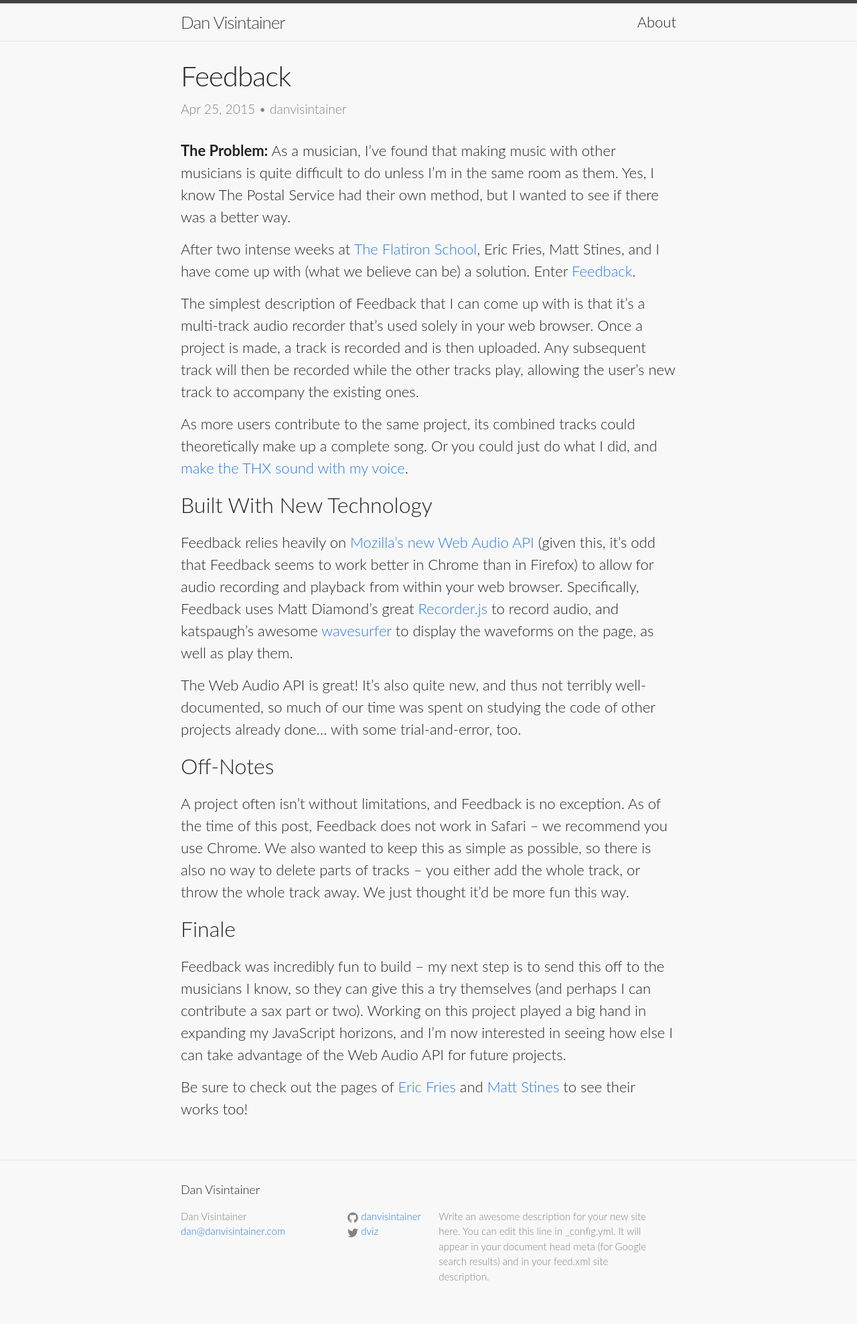
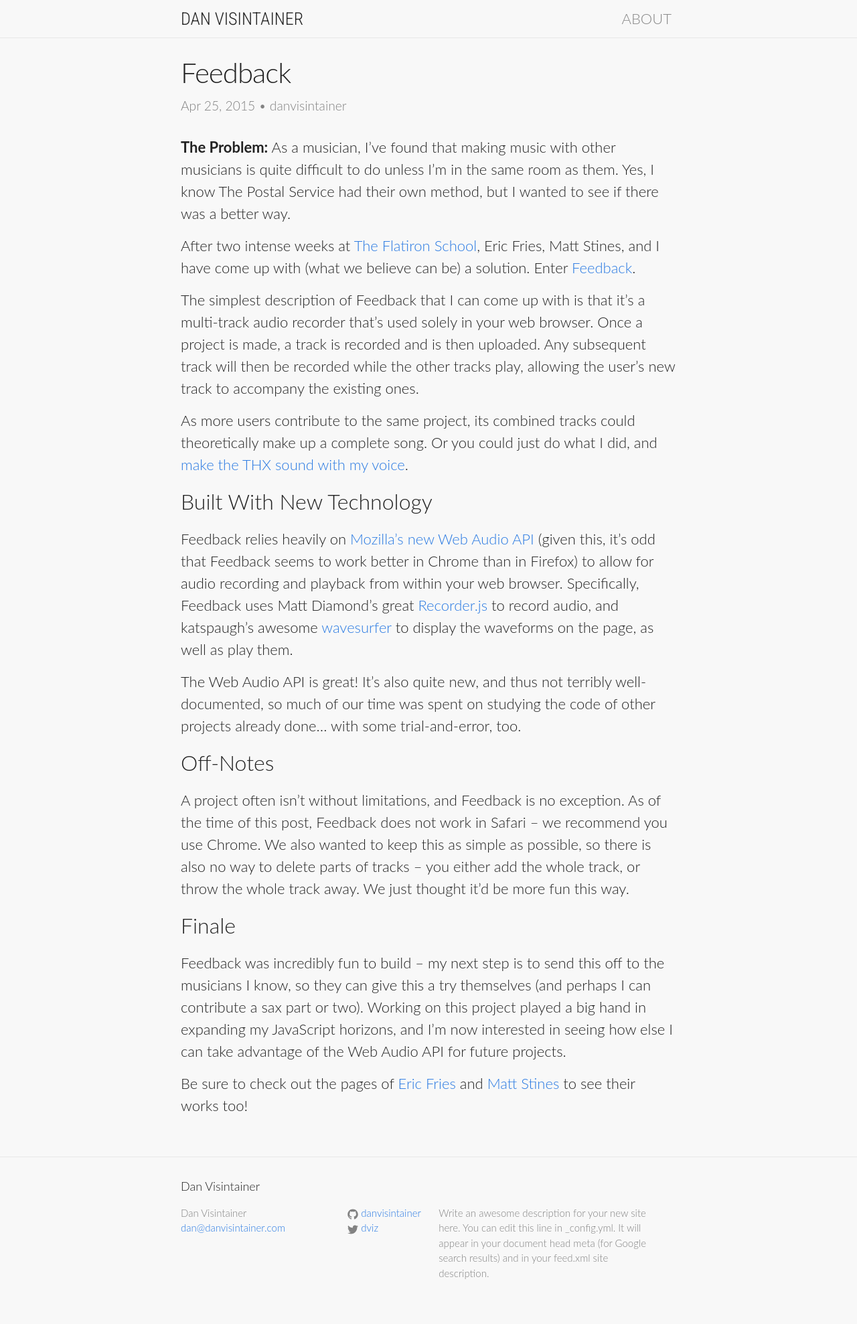
Before and after one commit to danvisintainer/jekyll-danvisintainer, a Jekyll site: the page built from _posts/2015-04-25-feedback.md, in a window 1280 px wide. Shown: the whole page at 67% size. Built offline with Jekyll 4.4.1, drawn with Linux system fonts in a browser that asks for light colours.

Commit message:
refine header and layouts

```diff
--- a/_includes/header.html
+++ b/_includes/header.html
@@ -5,18 +5,10 @@
         <a class="site-title" href="{{ site.baseurl }}/">{{ site.title }}</a>
 
         <nav class="site-nav">
-      <a href="#" class="menu-icon">
-        <svg viewBox="0 0 18 15">
-          <path fill="#424242" d="M18,1.484c0,0.82-0.665,1.484-1.484,1.484H1.484C0.665,2.969,0,2.304,0,1.484l0,0C0,0.665,0.665,0,1.484,0 h15.031C17.335,0,18,0.665,18,1.484L18,1.484z"/>
-          <path fill="#424242" d="M18,7.516C18,8.335,17.335,9,16.516,9H1.484C0.665,9,0,8.335,0,7.516l0,0c0-0.82,0.665-1.484,1.484-1.484 h15.031C17.335,6.031,18,6.696,18,7.516L18,7.516z"/>
-          <path fill="#424242" d="M18,13.516C18,14.335,17.335,15,16.516,15H1.484C0.665,15,0,14.335,0,13.516l0,0 c0-0.82,0.665-1.484,1.484-1.484h15.031C17.335,12.031,18,12.696,18,13.516L18,13.516z"/>
-        </svg>
-      </a>
-
-      <div class="trigger">
+            <div class="header-links">
                 {% for page in site.pages %}
                     {% if page.title %}
-          <a class="page-link" href="{{ page.url | prepend: site.baseurl }}">{{ page.title }}</a>
+                        <span class="header-link"><a class="page-link" href="{{ page.url | prepend: site.baseurl }}">{{ page.title }}</a></span>
                     {% endif %}
                 {% endfor %}
             </div>
--- a/_sass/_index.scss
+++ b/_sass/_index.scss
@@ -19,6 +19,11 @@
         font-weight: bold;
         a {
             color: #888;
+
+            &:hover {
+                color: $text-color;
+                text-decoration: none;
+            }
         }
 
         .header-link {
--- a/_sass/_layout.scss
+++ b/_sass/_layout.scss
@@ -2,24 +2,20 @@
  * Site header
  */
 .site-header {
-    border-top: 5px solid $grey-color-dark;
     border-bottom: 1px solid $grey-color-light;
     min-height: 56px;
-
-    // Positioning context for the mobile navigation icon
-    position: relative;
-}
+    text-transform: uppercase;
 
     .site-title {
+        font-family: $logo-font-family;
         font-size: 26px;
         line-height: 56px;
-    letter-spacing: -1px;
         margin-bottom: 0;
         float: left;
+        color: $text-color;
 
-    &,
-    &:visited {
-        color: $grey-color-dark;
+        &:hover {
+            text-decoration: none;
         }
     }
 
@@ -27,66 +23,57 @@
         float: right;
         line-height: 56px;
 
-    .menu-icon {
-        display: none;
+        .header-link {
+            a {
+                color: #888;
+
+                &:hover {
+                    color: $text-color;
+                }
             }
 
-    .page-link {
-        color: $text-color;
-        line-height: $base-line-height;
+            padding: 0px 7px 0px 3px;
+            border-right: 1px solid #CCC;
 
-        // Gaps between nav items, but not on the first one
-        &:not(:first-child) {
-            margin-left: 20px;
+            &:last-child {
+                border: none;
+            }
         }
     }
 
     @include media-query($on-phone) {
-        position: absolute;
-        top: 9px;
-        right: 30px;
-        background-color: $background-color;
-        border: 1px solid $grey-color-light;
-        border-radius: 5px;
-        text-align: right;
+        .wrapper {
+            margin: 10px 0;
 
-        .menu-icon {
-            display: block;
-            float: right;
-            width: 36px;
-            height: 26px;
-            line-height: 0;
-            padding-top: 10px;
+            & * {
+                line-height: inherit;
+            }
+
             text-align: center;
 
-            > svg {
-                width: 18px;
-                height: 15px;
+            .site-title {
+                width: 100%;
+                float: none;
+            }
 
-                path {
-                    fill: $grey-color-dark;
+            .site-nav {
+                float: none;
+                width: 100%;
+                font-weight: bold;
+                font-size: 14px;
+
+                .header-links {
+                    padding: 0px 7px 0px 3px;
+                    border-right: 1px solid #CCC;
+
+                    &:last-child {
+                        border: none;
                     }
                 }
             }
-
-        .trigger {
-            clear: both;
-            display: none;
-        }
-
-        &:hover .trigger {
-            display: block;
-            padding-bottom: 5px;
-        }
-
-        .page-link {
-            display: block;
-            padding: 5px 10px;
         }
     }
 }
-
-
 
 /**
  * Site footer
```
Also changed, not shown: _layouts/index.html (+5 -4 lines). Lines whose indentation alone changed are shown as unchanged.
